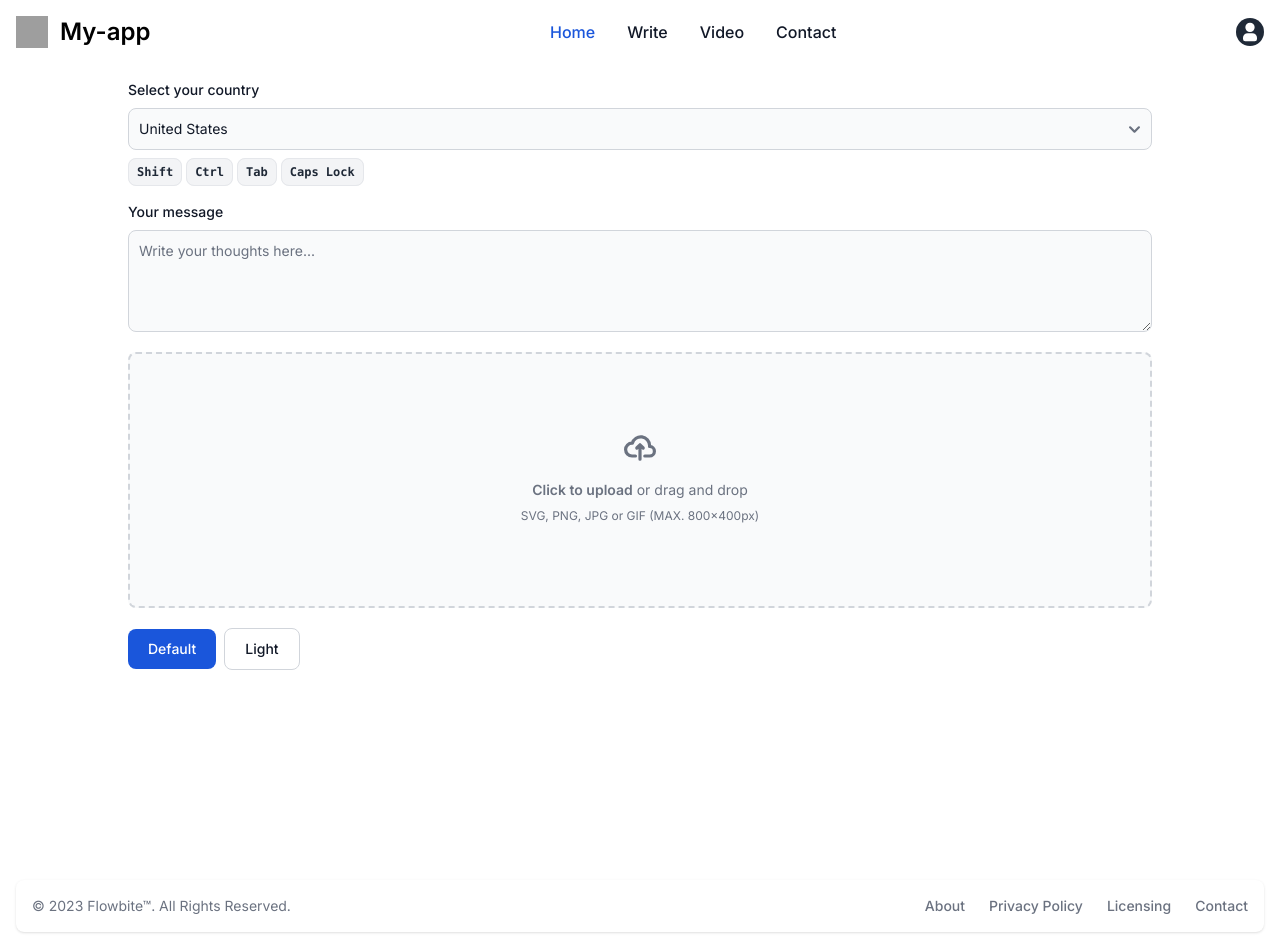
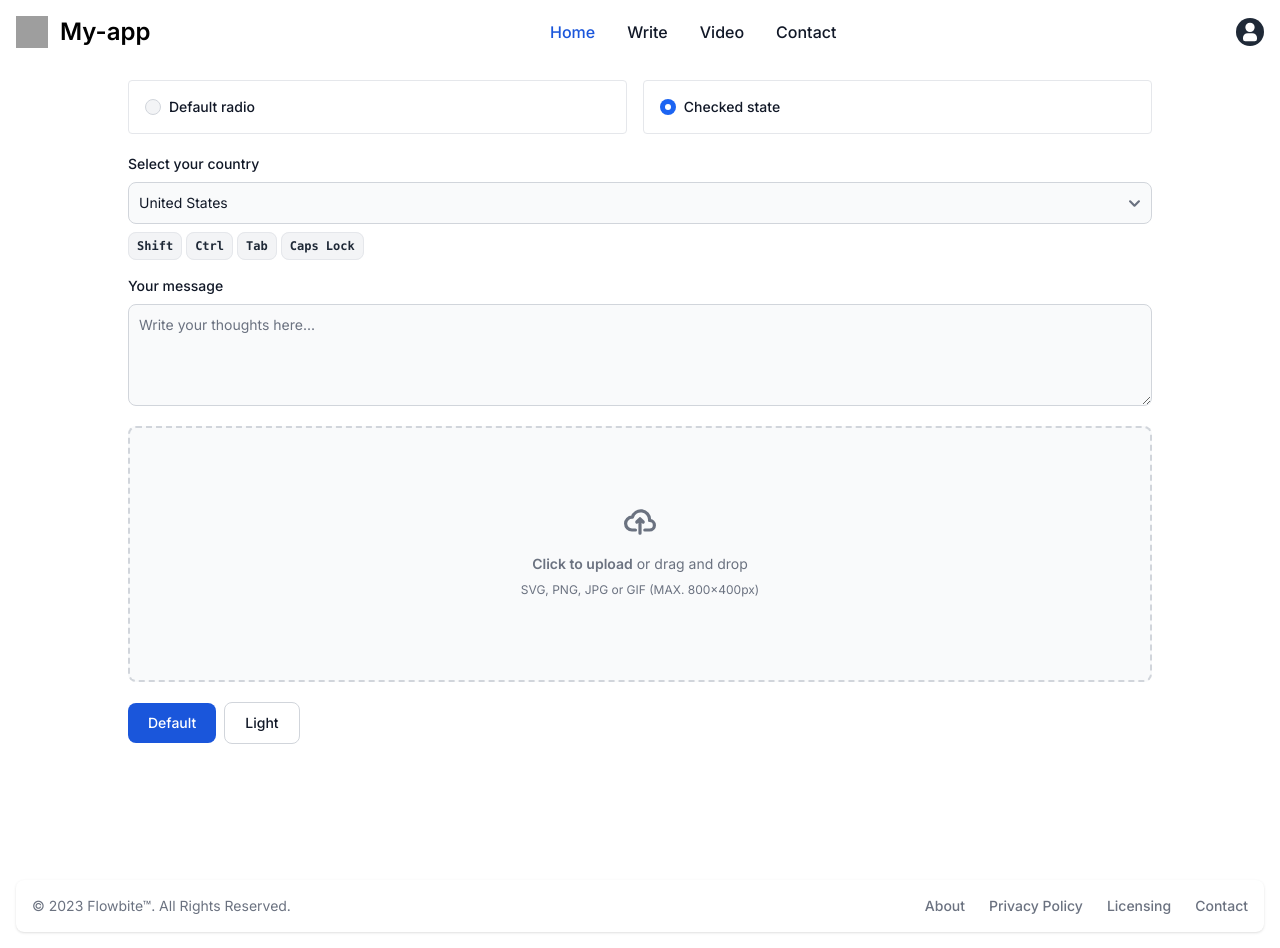
Before and after one commit to hi-aa/next-my-app, a Next.js app: page /write in a window 1280 px wide. Built offline with nearby package versions, Linux system fonts and the light colour scheme; grey boxes are pictures that could not be loaded.

Commit message:
add style - write

```diff
--- a/app/(gnb)/write/page.tsx
+++ b/app/(gnb)/write/page.tsx
@@ -6,6 +6,39 @@ export default function WriteList() {
   return (
     <>
       <form className="max-w-5xl mx-auto text-left">
+        <div className="flex gap-4 mb-5">
+          <div className="flex grow items-center ps-4 border border-gray-200 rounded dark:border-gray-700">
+            <input
+              id="bordered-radio-1"
+              type="radio"
+              value=""
+              name="bordered-radio"
+              className="w-4 h-4 text-blue-600 bg-gray-100 border-gray-300 focus:ring-blue-500 dark:focus:ring-blue-600 dark:ring-offset-gray-800 focus:ring-2 dark:bg-gray-700 dark:border-gray-600"
+            />
+            <label
+              htmlFor="bordered-radio-1"
+              className="w-full py-4 ms-2 text-sm font-medium text-gray-900 dark:text-gray-300"
+            >
+              Default radio
+            </label>
+          </div>
+          <div className="flex grow items-center ps-4 border border-gray-200 rounded dark:border-gray-700">
+            <input
+              checked
+              id="bordered-radio-2"
+              type="radio"
+              value=""
+              name="bordered-radio"
+              className="w-4 h-4 text-blue-600 bg-gray-100 border-gray-300 focus:ring-blue-500 dark:focus:ring-blue-600 dark:ring-offset-gray-800 focus:ring-2 dark:bg-gray-700 dark:border-gray-600"
+            />
+            <label
+              htmlFor="bordered-radio-2"
+              className="w-full py-4 ms-2 text-sm font-medium text-gray-900 dark:text-gray-300"
+            >
+              Checked state
+            </label>
+          </div>
+        </div>
         <div className="mb-5">
           <label
             htmlFor="countries"
@@ -48,7 +81,7 @@ export default function WriteList() {
           </label>
           <textarea
             id="message"
-            rows="4"
+            rows={4}
             className="block p-2.5 w-full text-sm text-gray-900 bg-gray-50 rounded-lg border border-gray-300 focus:ring-blue-500 focus:border-blue-500 dark:bg-gray-700 dark:border-gray-600 dark:placeholder-gray-400 dark:text-white dark:focus:ring-blue-500 dark:focus:border-blue-500"
             placeholder="Write your thoughts here..."
           ></textarea>
```
